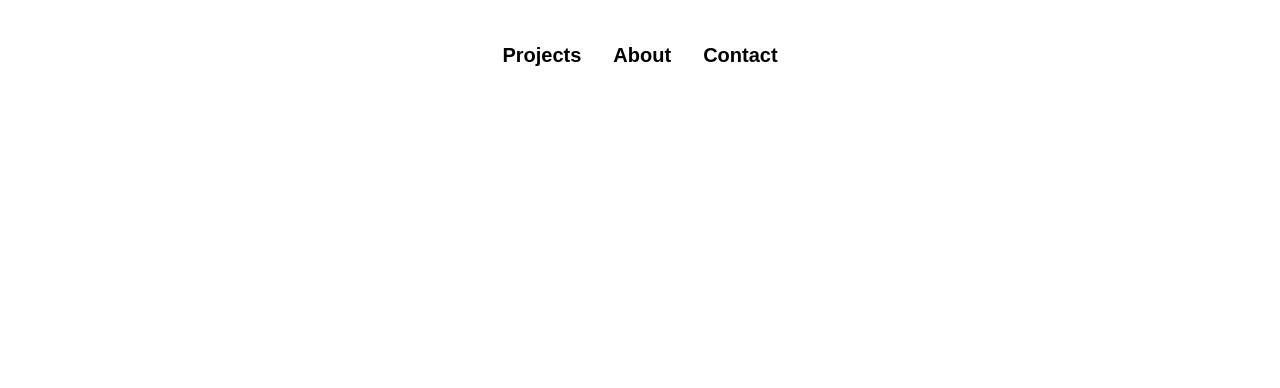
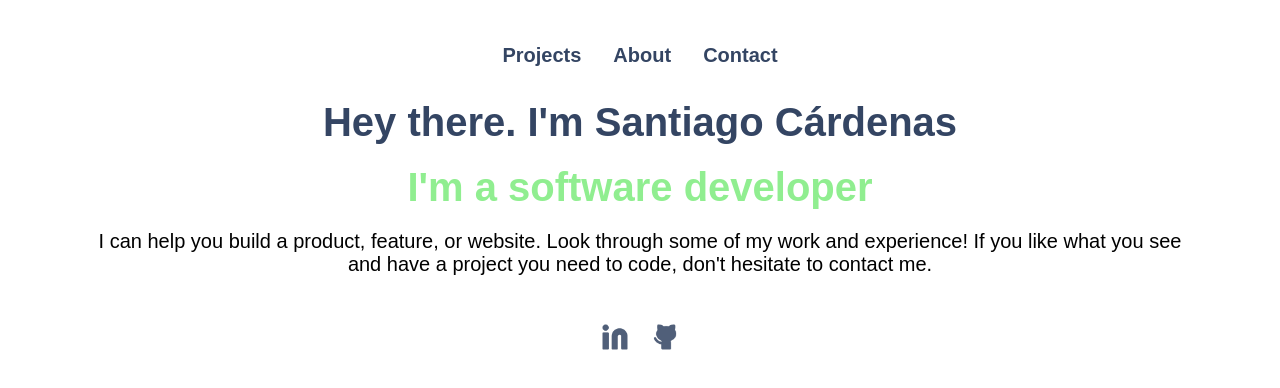
Before and after one commit to Santiago220991/Portfolio_React, a React (Vite) app: page / in a window 1280 px wide. Shown: the top 388 px of the page. Built offline with nearby package versions, Linux system fonts and the light colour scheme.

Commit message:
Add introduction section

```diff
--- /dev/null
+++ b/src/components/Introduction.tsx
@@ -0,0 +1,51 @@
+import React from "react";
+import styled from "styled-components";
+import MediaIcons from "./MediaIcons";
+
+const IntroductionContainer = styled.section`
+  font-family: Arial, Helvetica, sans-serif;
+  display: flex;
+  flex-direction: column;
+  align-items: center;
+`;
+
+const Title = styled.h1`
+  color: #344563;
+  text-align: center;
+  font-size: 40px;
+  font-weight: 700;
+  margin-bottom: 0;
+`;
+
+const Subtitle = styled.h2`
+  text-align: center;
+  color: lightgreen;
+  font-size: 40px;
+  font-weight: 700;
+  margin-top: 20px;
+  margin-bottom: 0;
+`;
+
+const Paragraph = styled.p`
+  text-align: center;
+  font-weight: 400;
+  font-size: 20px;
+  width: 90%;
+`;
+
+const Introduction = () => {
+  return (
+    <IntroductionContainer>
+      <Title>Hey there. I&apos;m Santiago Cárdenas</Title>
+      <Subtitle>I&apos;m a software developer</Subtitle>
+      <Paragraph>
+        I can help you build a product, feature, or website. Look through some
+        of my work and experience! If you like what you see and have a project
+        you need to code, don&apos;t hesitate to contact me.
+      </Paragraph>
+      <MediaIcons />
+    </IntroductionContainer>
+  );
+};
+
+export default Introduction;
--- /dev/null
+++ b/src/components/MediaIcons.tsx
@@ -0,0 +1,34 @@
+import React from "react";
+import linkedInImage from "../../src/assets/linkedin_img.png";
+import githubImage from "../../src/assets/github_img.png";
+import styled from "styled-components";
+
+const IconsContainer = styled.ul`
+  display: flex;
+  justify-content: center;
+  padding-left: 0;
+`;
+
+const IconWrapper = styled.li`
+  list-style: none;
+`;
+
+const ImageIcon = styled.img`
+  width: 50px;
+  height: 50px;
+`;
+
+const MediaIcons = () => {
+  return (
+    <IconsContainer>
+      <IconWrapper>
+        <ImageIcon src={linkedInImage} />
+      </IconWrapper>
+      <IconWrapper>
+        <ImageIcon src={githubImage} />
+      </IconWrapper>
+    </IconsContainer>
+  );
+};
+
+export default MediaIcons;
--- a/src/components/header.tsx
+++ b/src/components/header.tsx
@@ -15,6 +15,7 @@ const MenuOption = styled.a`
   font-weight: 600;
   font-size: 20px;
   cursor: pointer;
+  color: #344563;
 `;
 
 const MenuButton = styled.button`
--- a/src/main.tsx
+++ b/src/main.tsx
@@ -1,8 +1,9 @@
 import React from "react";
 import { StrictMode } from "react";
 import { createRoot } from "react-dom/client";
-import Header from "./components/header.tsx";
+import Header from "./components/Header.tsx";
 import styled from "styled-components";
+import Introduction from "./components/Introduction.tsx";
 
 const MainContainer = styled.div`
   box-sizing: border-box;
@@ -15,6 +16,7 @@ createRoot(document.getElementById("root")!).render(
   <StrictMode>
     <MainContainer>
       <Header />
+      <Introduction />
     </MainContainer>
   </StrictMode>
 );
```
Also changed, not shown: src/assets/github_img.png (added), src/assets/linkedin_img.png (added).
